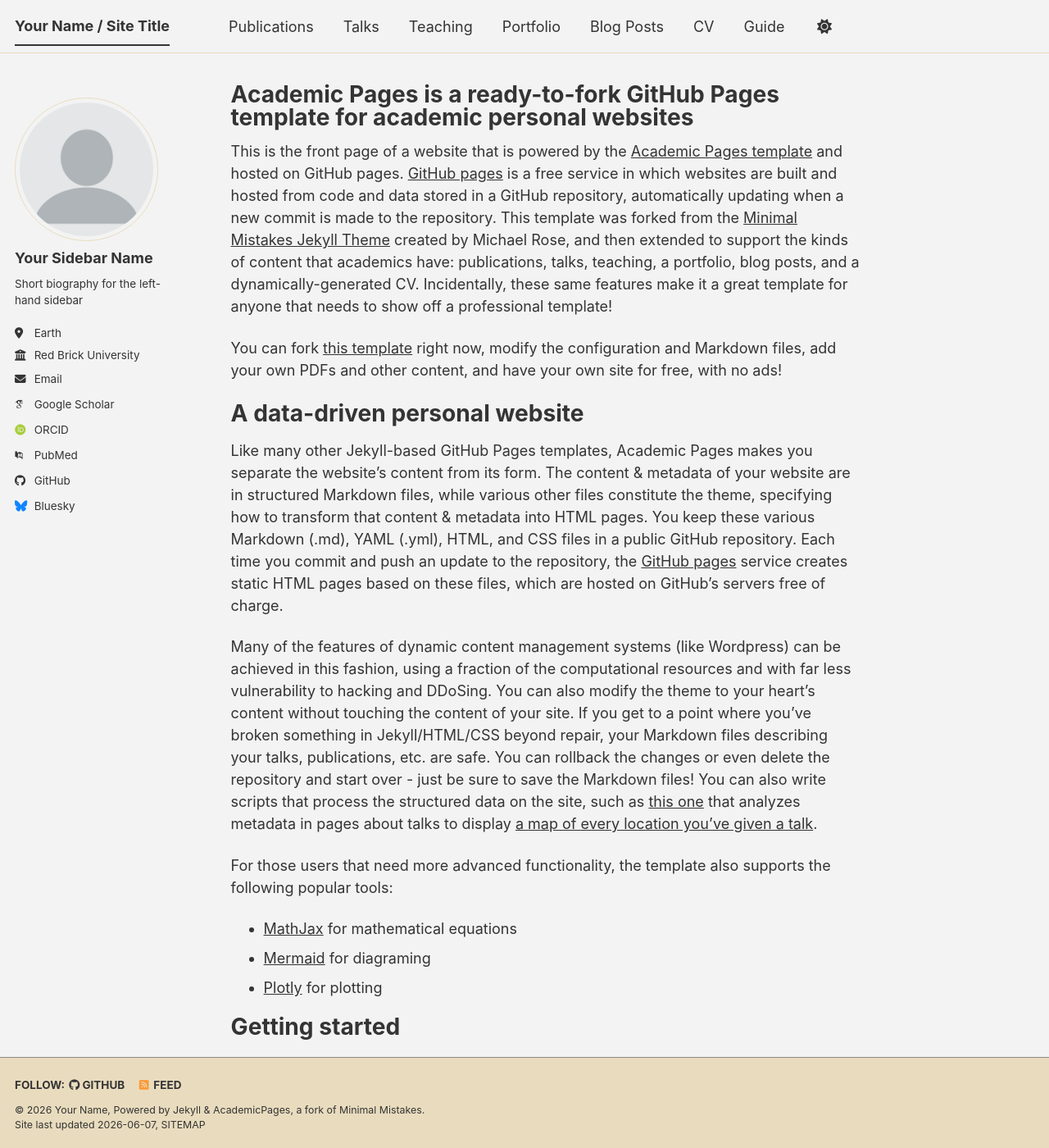
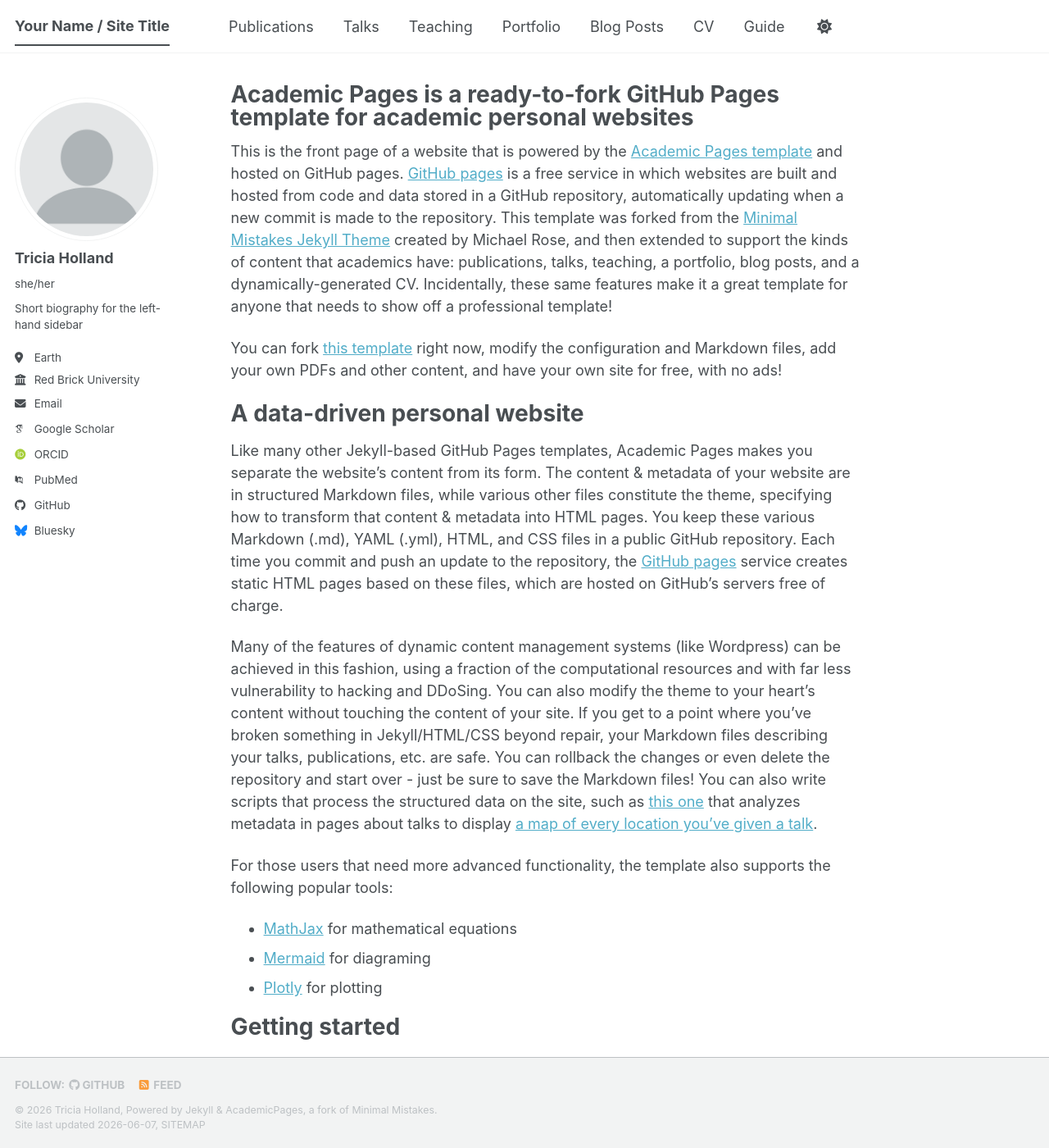
Before and after one commit to tricia-holland/triciaholland, a Jekyll site: the page built from _pages/about.md, in a window 1280 px wide and 1400 px high. Shown: the whole window at 82% size. Built offline with Jekyll 4.4.1, drawn with Linux system fonts in a browser that asks for light colours; some web fonts are replaced; a script bundle is joined from its source files by our own code; library files that are not in the unit come from our copies.

Commit message:
Update _config.yml

```diff
--- a/_config.yml
+++ b/_config.yml
@@ -8,15 +8,15 @@
 
 # Basic Site Settings
 locale                   : "en-US"
-site_theme               : "dirt" # The available themes options are "default", "air", "sunrise", "mint", "dirt" and "contrast"
+site_theme               : "default" # The available themes options are "default", "air", "sunrise", "mint", "dirt" and "contrast"
 title                    : "Your Name / Site Title"
 title_separator          : "-"
-name                     : &name "Your Name"
+name                     : &name "Tricia Holland"
 description              : &description "Your Name's academic portfolio"   # Update this with a general description of your site, this is the default if not overridden by a page
 url                      : https://triciaholland.github.io # The base hostname & protocol for your site e.g. "https://[your GitHub username].github.io",
                                                            # or if you already have some other page hosted on Github then use "https://[your GitHub username].github.io/[Your Repo Name]"
 baseurl                  : "" # the subpath of your site, e.g. "/blog"
-repository               : "tricia-holland.github.io"
+repository               : "tricia-holland.github.io/triciaholland"
 
 # Site Author - The following control what appear as part of the author content on the side bar.
 #               If a field is blank the icon and link will not appear, otherwise it will be shown.
@@ -24,8 +24,8 @@ repository               : "tricia-holland.github.io"
 author:
   # Biographic information
   avatar           : "profile.png"
-  name             : "Your Sidebar Name"
-  pronouns         : # example: "she/her"
+  name             : "Tricia Holland"
+  pronouns         : "she/her"
   bio              : "Short biography for the left-hand sidebar"
   location         : "Earth"
   employer         : "Red Brick University"
```
